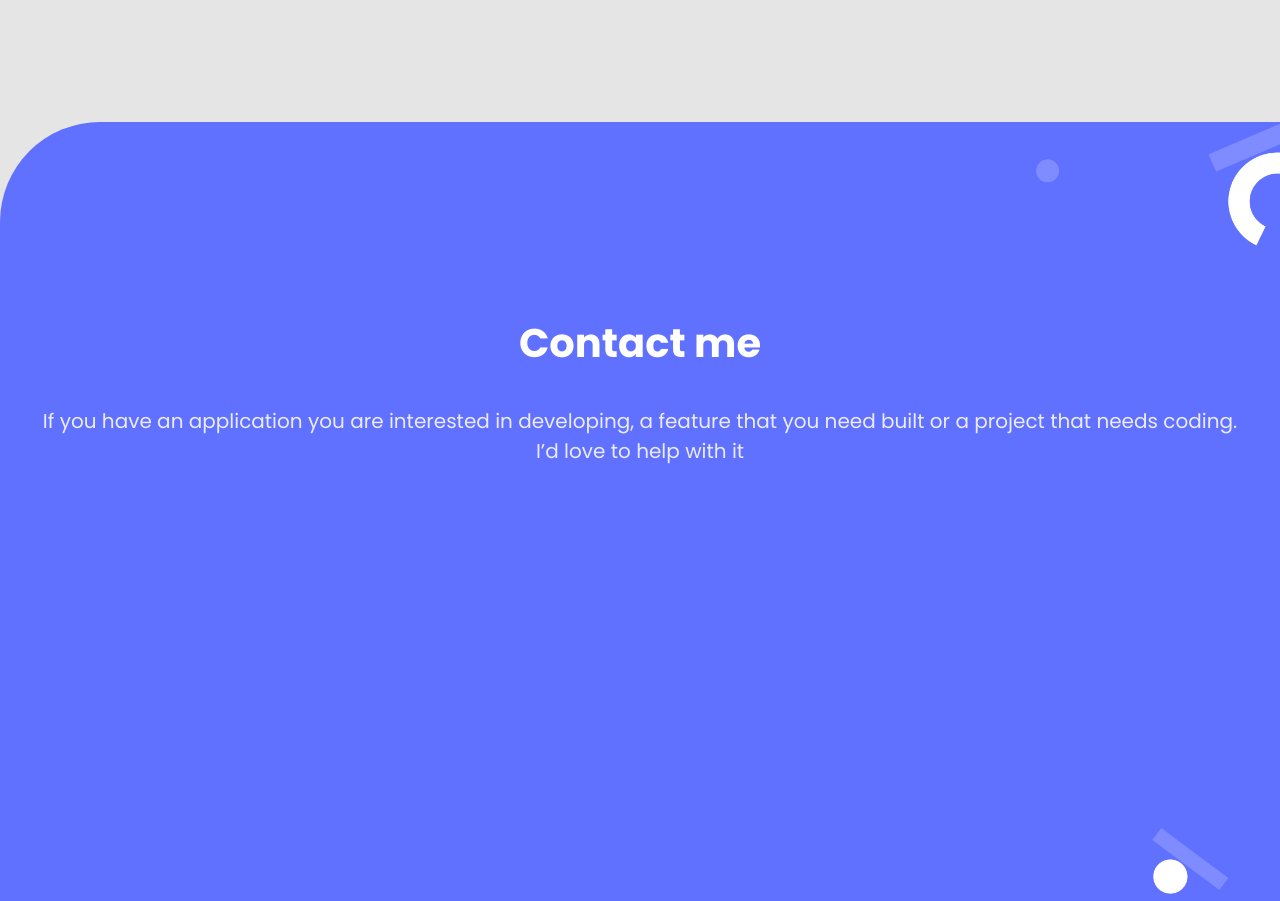
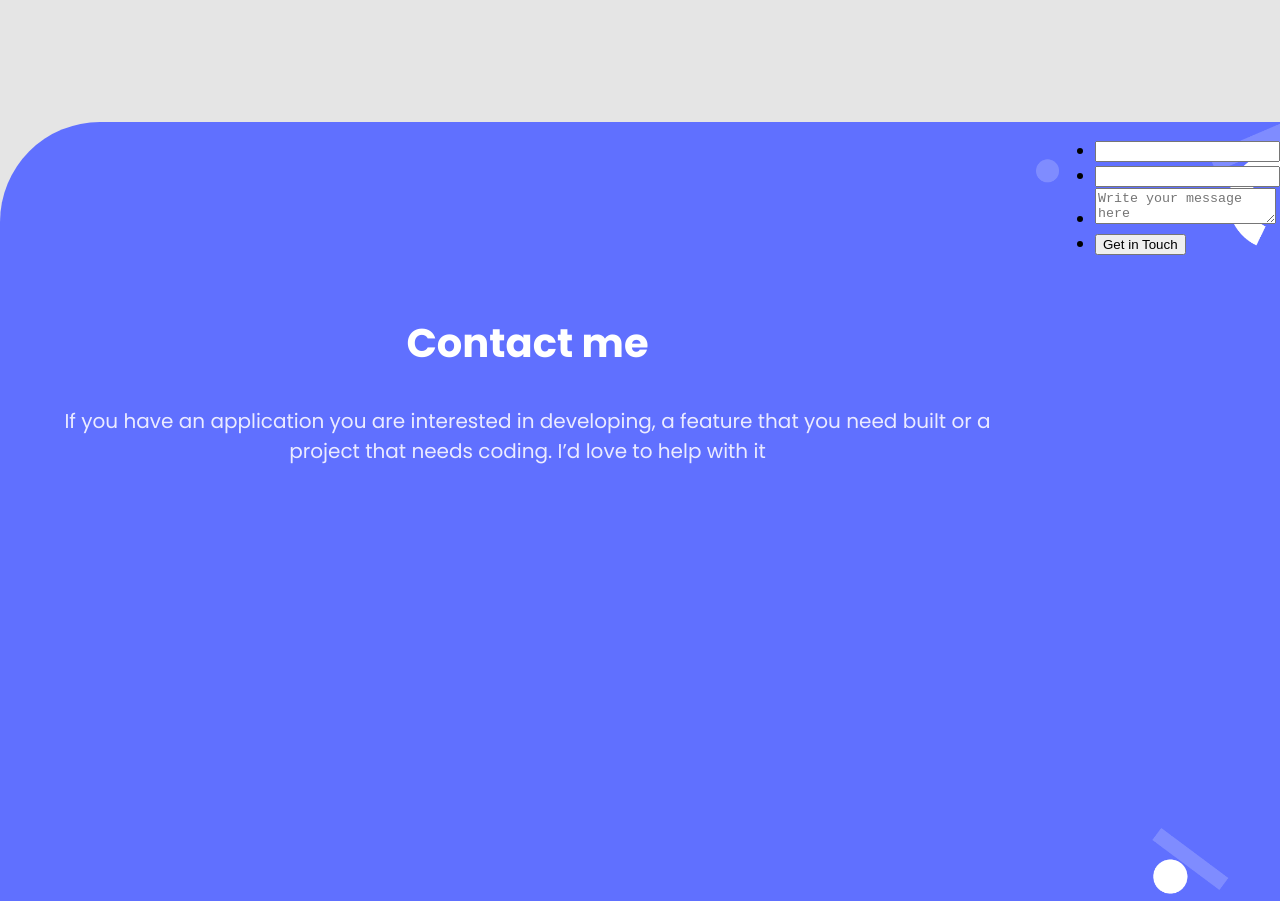
Before and after one commit to Tracy-miranja/mobile-version-, a website: page index.html in a window 1280 px wide. Shown: the part 3800-4701 px from the top of the page. Drawn offline with Linux system fonts and the light colour scheme.

Commit message:
Add contact form

```diff
--- a/index.html
+++ b/index.html
@@ -255,8 +255,31 @@
       <div class="footer-container">
         <h1>Contact me</h1>
         <p>If you have an application you are interested in developing, a feature that you need built or a project that needs coding. I’d love to help with it </p>
+
       </div>
-      <form></form>
+      <form>
+        <ul>
+          <li>
+            <label for="name"></label>
+            <input type="text" id="name" name="user_name">
+          </li>
+
+          <li>
+            <label for="mail"></label>
+            <input type="email" id="mail" name="user_email">
+          </li>
+
+          <li>
+            <label for="msg"></label>
+            <textarea name="user_message" id="msg" placeholder="Write your message here"></textarea>
+          </li>
+
+          <li>
+            <button type="submit">Get in Touch</button>
+          </li>
+        </ul>
+      </form>
+
     </section>
   </body>
 </html>
```
